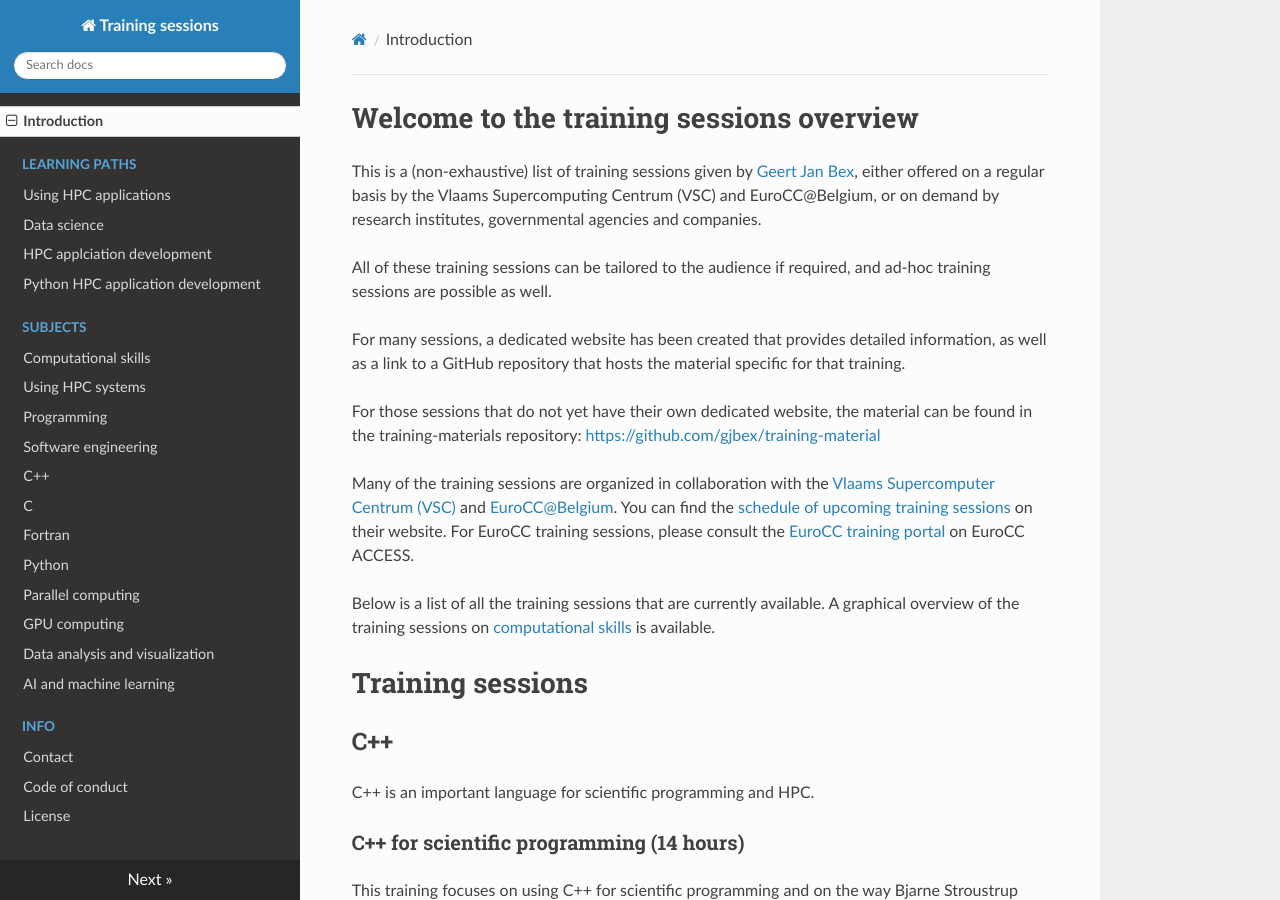
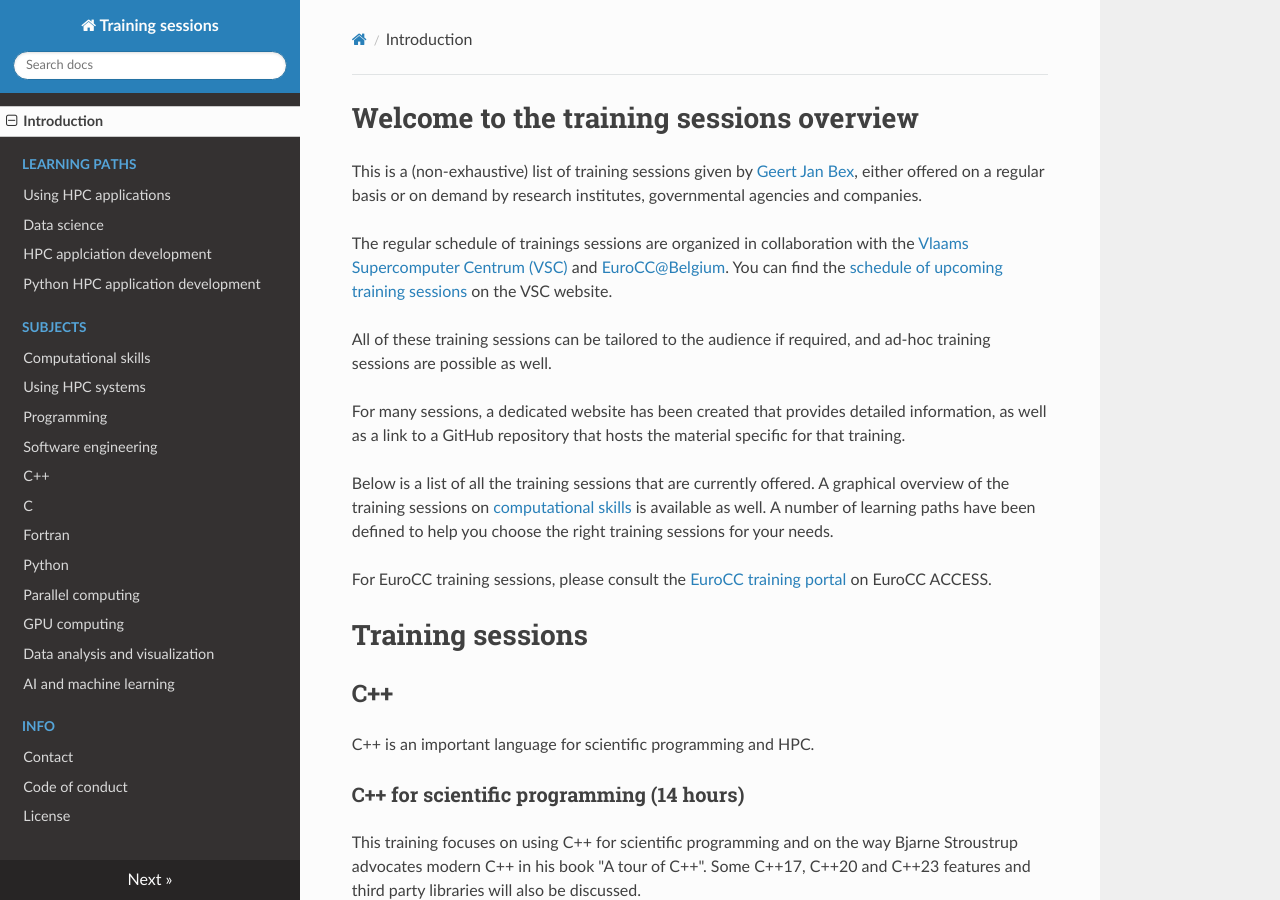
Before and after one commit to gjbex/Training-sessions, an MkDocs documentation site: the page built from docs/index.md, in a window 1280 px wide and 900 px high. Built offline with MkDocs 1.6.1, drawn with Linux system fonts in a browser that asks for light colours; nearby versions of some CDN libraries.

Commit message:
Restructure text

```diff
--- a/docs/index.md
+++ b/docs/index.md
@@ -2,9 +2,14 @@
 
 
 This is a (non-exhaustive) list of training sessions given by [Geert Jan
-Bex](mailto:geertjan.bex@uhasselt.be), either offered on a regular basis by the
-Vlaams Supercomputing Centrum (VSC) and EuroCC@Belgium, or on demand by
-research institutes, governmental agencies and companies.
+Bex](mailto:geertjan.bex@uhasselt.be), either offered on a regular basis or on
+demand by research institutes, governmental agencies and companies.
+
+The regular schedule of trainings sessions are organized in collaboration with
+the [Vlaams Supercomputer Centrum (VSC)](https://www.vscentrum.be/) and
+[EuroCC@Belgium](https://www.enccb.be/).  You can find the [schedule of
+upcoming training sessions](https://www.vscentrum.be/training) on the VSC
+website.
 
 All of these training sessions can be tailored to the audience if required, and
 ad-hoc training sessions are possible as well.
@@ -13,20 +18,14 @@ For many sessions, a dedicated website has been created that provides detailed
 information, as well as a link to a GitHub repository that hosts the material
 specific for that training.
 
-For those sessions that do not yet have their own dedicated website, the
-material can be found in the training-materials repository:
-[https://github.com/gjbex/training-material](https://github.com/gjbex/training-material)
+Below is a list of all the training sessions that are currently offered.
+A graphical overview of the training sessions on [computational
+skills](computational_skills.md) is available as well.  A number of learning
+paths have been defined to help you choose the right training sessions for
+your needs.
 
-Many of the training sessions are organized in collaboration with the [Vlaams
-Supercomputer Centrum (VSC)](https://www.vscentrum.be/) and
-[EuroCC@Belgium](https://www.enccb.be/).  You can find the [schedule of
-upcoming training sessions](https://www.vscentrum.be/training) on their
-website.  For EuroCC training sessions, please consult the [EuroCC training
+For EuroCC training sessions, please consult the [EuroCC training
 portal](https://hpc-portal.eu/training) on EuroCC ACCESS.
-
-Below is a list of all the training sessions that are currently available.
-A graphical overview of the training sessions on [computational
-skills](computational_skills.md) is available.
 
 
 # Training sessions
```
